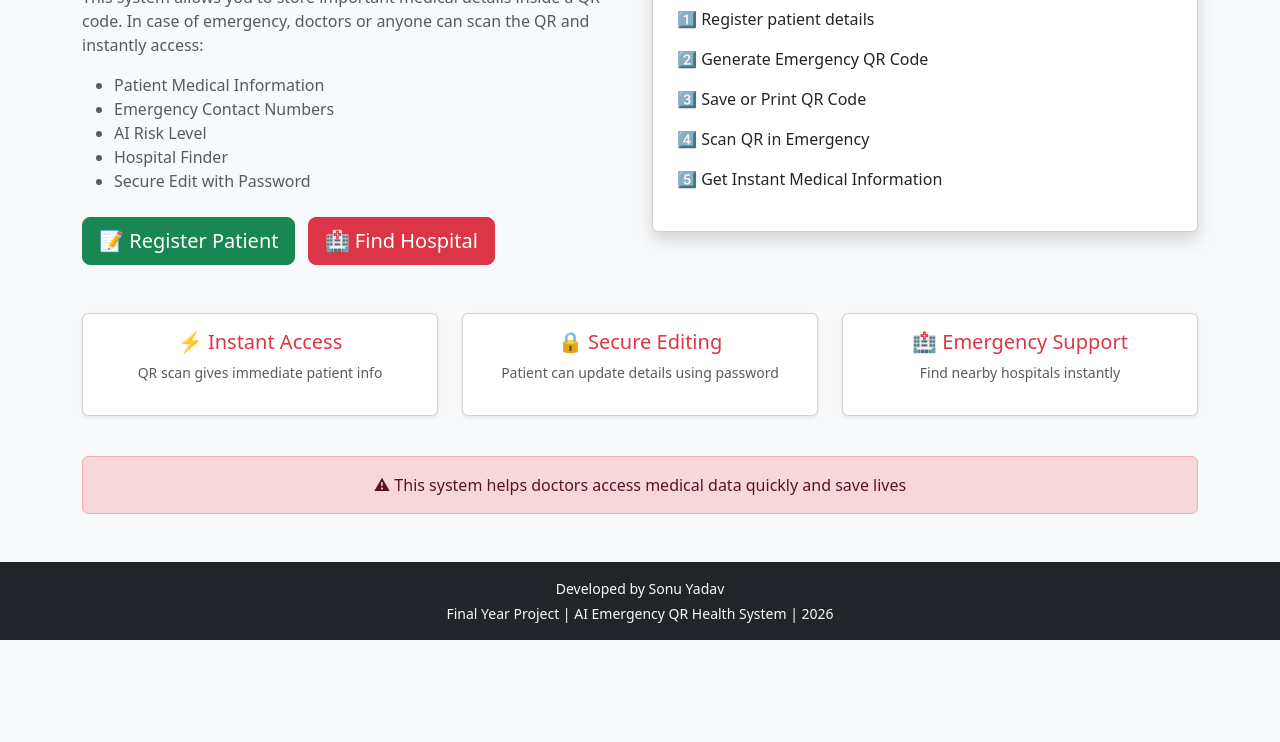
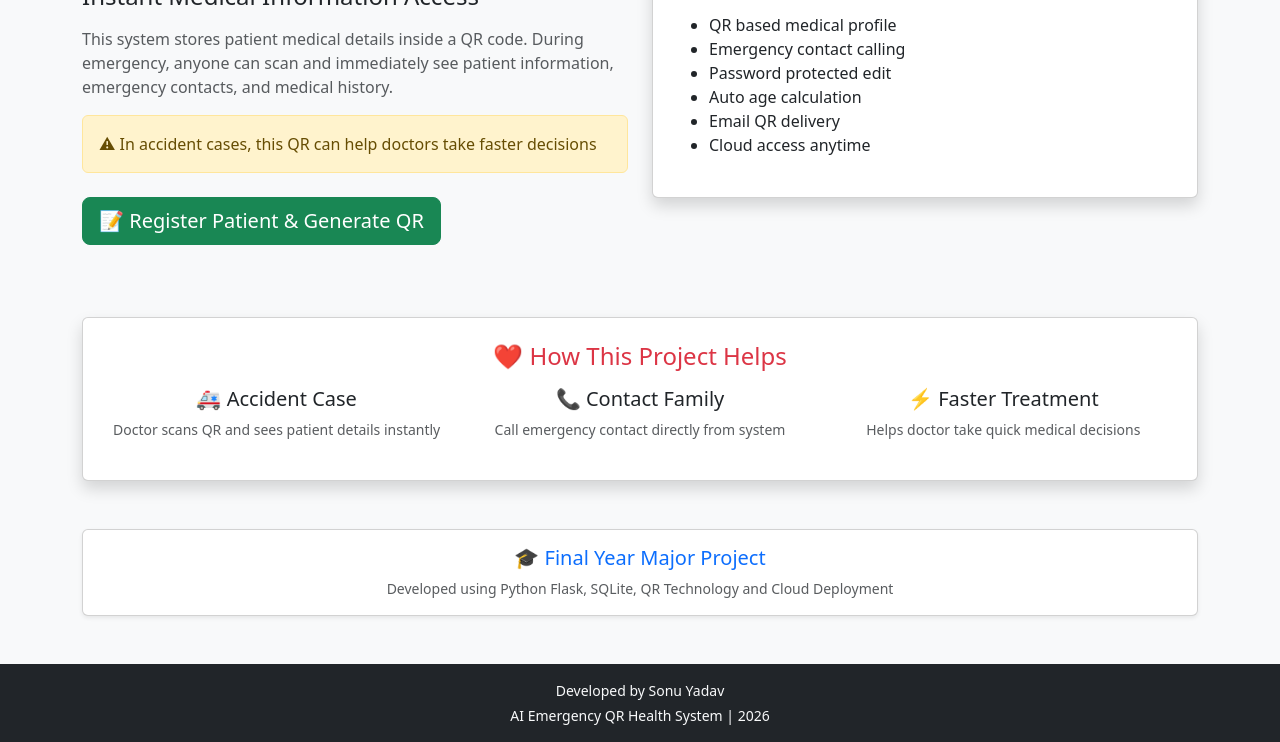
Before and after one commit to sonuy10/Ai-Emergency-Qr-Health-System, a plain HTML site: page templates/index.html in a window 1280 px wide. Shown: the part 220-962 px from the top of the page. Before the commit the page ends 860 px from the top, so only its background shows below. Drawn offline with nearby package versions, Linux system fonts and the light colour scheme.

Commit message:
Update index.html

```diff
--- a/templates/index.html
+++ b/templates/index.html
@@ -8,8 +8,11 @@
     <link href="https://cdn.jsdelivr.net/npm/bootstrap@5.3.2/dist/css/bootstrap.min.css" rel="stylesheet">
 
     <script>
+
         function updateClock(){
+
             const now=new Date();
+
             const options={
                 timeZone:'Asia/Kolkata',
                 hour:'2-digit',
@@ -19,10 +22,14 @@
                 month:'short',
                 year:'numeric'
             };
+
             document.getElementById("clock").innerHTML=
             now.toLocaleString('en-IN',options);
+
         }
+
         setInterval(updateClock,1000);
+
     </script>
 
 </head>
@@ -35,16 +42,12 @@
 
     <div class="container">
 
-<span class="navbar-brand">
-
+        <span class="navbar-brand mb-0 h1">
             🚑 AI Emergency QR Health System
-
         </span>
 
         <span class="text-white small">
-
             🕒 <span id="clock"></span>
-
         </span>
 
     </div>
@@ -53,63 +56,52 @@
 
 
 
-<!-- MAIN SECTION -->
+<!-- HERO SECTION -->
 <div class="container mt-5">
 
     <div class="row align-items-center">
 
 
-<div class="col-md-6">
+        <div class="col-md-6 mb-4">
+
 
             <h1 class="text-danger fw-bold">
 
-Emergency Medical Details
+                Save Life With One QR Scan
 
             </h1>
 
-<h4 class="text-dark mb-3">
 
-Accessible Instantly via QR Code
+            <h4 class="text-dark">
+
+                Instant Medical Information Access
 
             </h4>
 
 
-<p class="text-muted">
+            <p class="mt-3 text-muted">
 
-This system allows you to store important medical details inside a QR code.
-In case of emergency, doctors or anyone can scan the QR and instantly access:
+                This system stores patient medical details inside a QR code.
+                During emergency, anyone can scan and immediately see
+                patient information, emergency contacts, and medical history.
 
             </p>
 
 
-<ul class="text-muted">
+            <div class="alert alert-warning">
 
-<li>Patient Medical Information</li>
+                ⚠ In accident cases, this QR can help doctors take faster decisions
 
-<li>Emergency Contact Numbers</li>
-
-<li>AI Risk Level</li>
-
-<li>Hospital Finder</li>
-
-<li>Secure Edit with Password</li>
-
-</ul>
+            </div>
 
 
 
             <div class="mt-4">
 
-<a href="/register" class="btn btn-success btn-lg me-2">
+                <a href="/register"
+                   class="btn btn-success btn-lg">
 
-📝 Register Patient
-
-</a>
-
-
-<a href="/find_hospital" class="btn btn-danger btn-lg">
-
-🏥 Find Hospital
+                    📝 Register Patient & Generate QR
 
                 </a>
 
@@ -120,31 +112,38 @@ In case of emergency, doctors or anyone can scan the QR and instantly access:
 
 
 
-<div class="col-md-6">
+        <div class="col-md-6 text-center">
+
 
             <div class="card shadow p-4">
 
-<h5 class="text-center text-primary">
 
-System Workflow
+                <h5 class="text-primary mb-3">
+
+                    📊 System Features
 
                 </h5>
 
-<hr>
 
+                <ul class="text-start">
 
-<p>1️⃣ Register patient details</p>
+                    <li>QR based medical profile</li>
 
-<p>2️⃣ Generate Emergency QR Code</p>
+                    <li>Emergency contact calling</li>
 
-<p>3️⃣ Save or Print QR Code</p>
+                    <li>Password protected edit</li>
 
-<p>4️⃣ Scan QR in Emergency</p>
+                    <li>Auto age calculation</li>
 
-<p>5️⃣ Get Instant Medical Information</p>
+                    <li>Email QR delivery</li>
+
+                    <li>Cloud access anytime</li>
+
+                </ul>
 
 
             </div>
+
 
         </div>
 
@@ -155,91 +154,97 @@ System Workflow
 
 
 
-<!-- FEATURE SECTION -->
+<!-- HOW SYSTEM HELPS -->
 <div class="container mt-5">
+
+
+    <div class="card shadow p-4">
+
+
+        <h4 class="text-center text-danger mb-3">
+
+            ❤️ How This Project Helps
+
+        </h4>
+
 
         <div class="row text-center">
 
 
-<div class="col-md-4 mb-3">
+            <div class="col-md-4">
 
-<div class="card shadow-sm p-3">
-
-<h5 class="text-danger">
-
-⚡ Instant Access
-
-</h5>
+                <h5>🚑 Accident Case</h5>
 
                 <p class="small text-muted">
 
-QR scan gives immediate patient info
+                    Doctor scans QR and sees patient details instantly
 
                 </p>
 
             </div>
 
-</div>
 
 
+            <div class="col-md-4">
 
-<div class="col-md-4 mb-3">
-
-<div class="card shadow-sm p-3">
-
-<h5 class="text-danger">
-
-🔒 Secure Editing
-
-</h5>
+                <h5>📞 Contact Family</h5>
 
                 <p class="small text-muted">
 
-Patient can update details using password
+                    Call emergency contact directly from system
 
                 </p>
 
             </div>
 
-</div>
 
 
+            <div class="col-md-4">
 
-<div class="col-md-4 mb-3">
-
-<div class="card shadow-sm p-3">
-
-<h5 class="text-danger">
-
-🏥 Emergency Support
-
-</h5>
+                <h5>⚡ Faster Treatment</h5>
 
                 <p class="small text-muted">
 
-Find nearby hospitals instantly
+                    Helps doctor take quick medical decisions
 
                 </p>
-
-</div>
 
             </div>
 
 
         </div>
 
+
+    </div>
+
+
 </div>
 
 
 
-<!-- ALERT -->
-<div class="container mt-4">
+<!-- PROJECT INFO -->
+<div class="container mt-5">
 
-<div class="alert alert-danger text-center">
 
-⚠ This system helps doctors access medical data quickly and save lives
+    <div class="card shadow-sm p-3 text-center">
+
+
+        <h5 class="text-primary">
+
+            🎓 Final Year Major Project
+
+        </h5>
+
+
+        <p class="small text-muted mb-0">
+
+            Developed using Python Flask, SQLite, QR Technology and Cloud Deployment
+
+        </p>
+
 
     </div>
+
 
 </div>
 
@@ -248,21 +253,25 @@ Find nearby hospitals instantly
 <!-- FOOTER -->
 <footer class="bg-dark text-light text-center mt-5 p-3">
 
+
     <p class="mb-1 small">
 
         Developed by Sonu Yadav
 
     </p>
 
+
     <p class="mb-0 small">
 
-Final Year Project | AI Emergency QR Health System | 2026
+        AI Emergency QR Health System | 2026
 
     </p>
+
 
 </footer>
 
 
 
 </body>
+
 </html>
```
Lines whose indentation alone changed are shown as unchanged.
